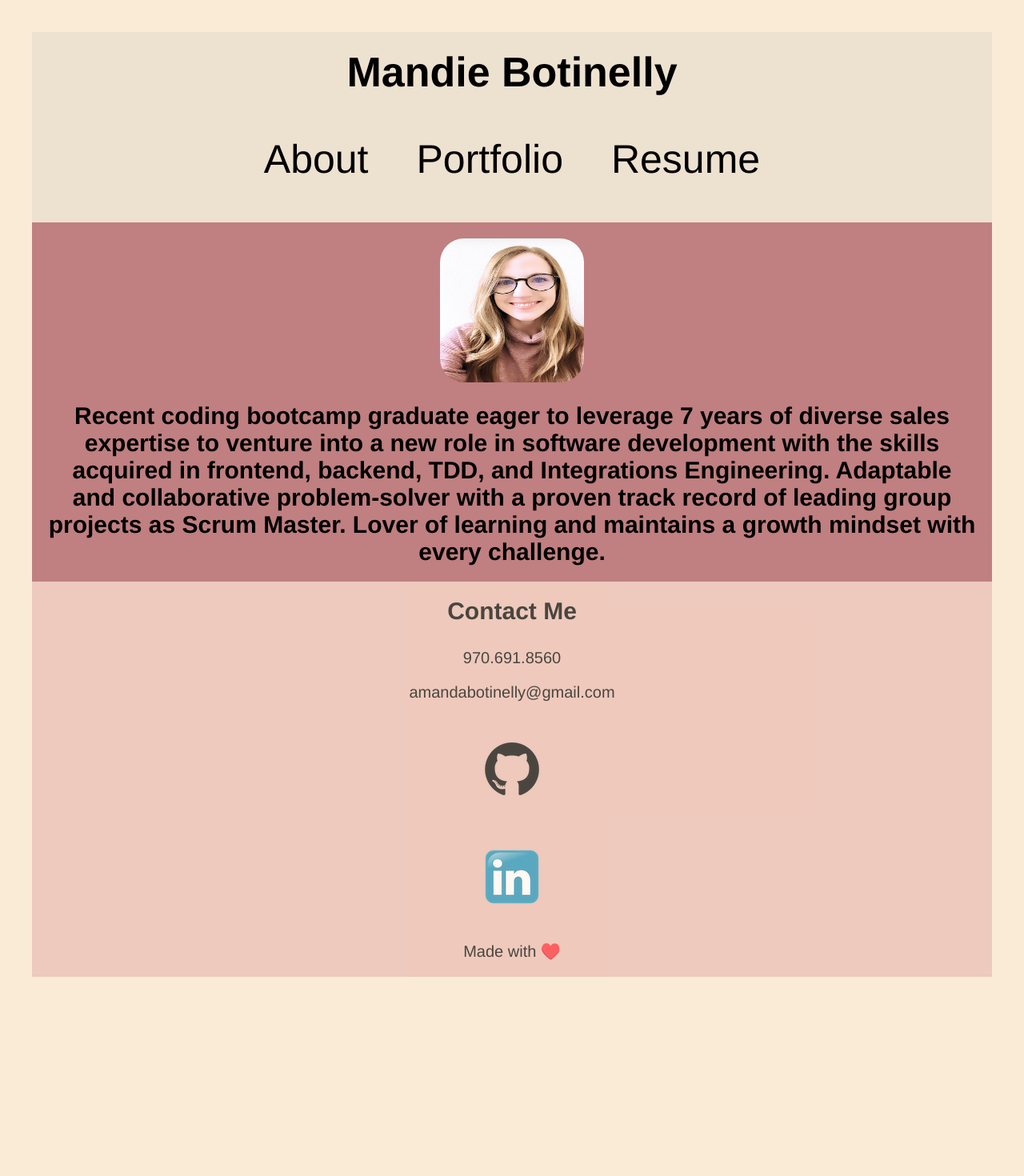
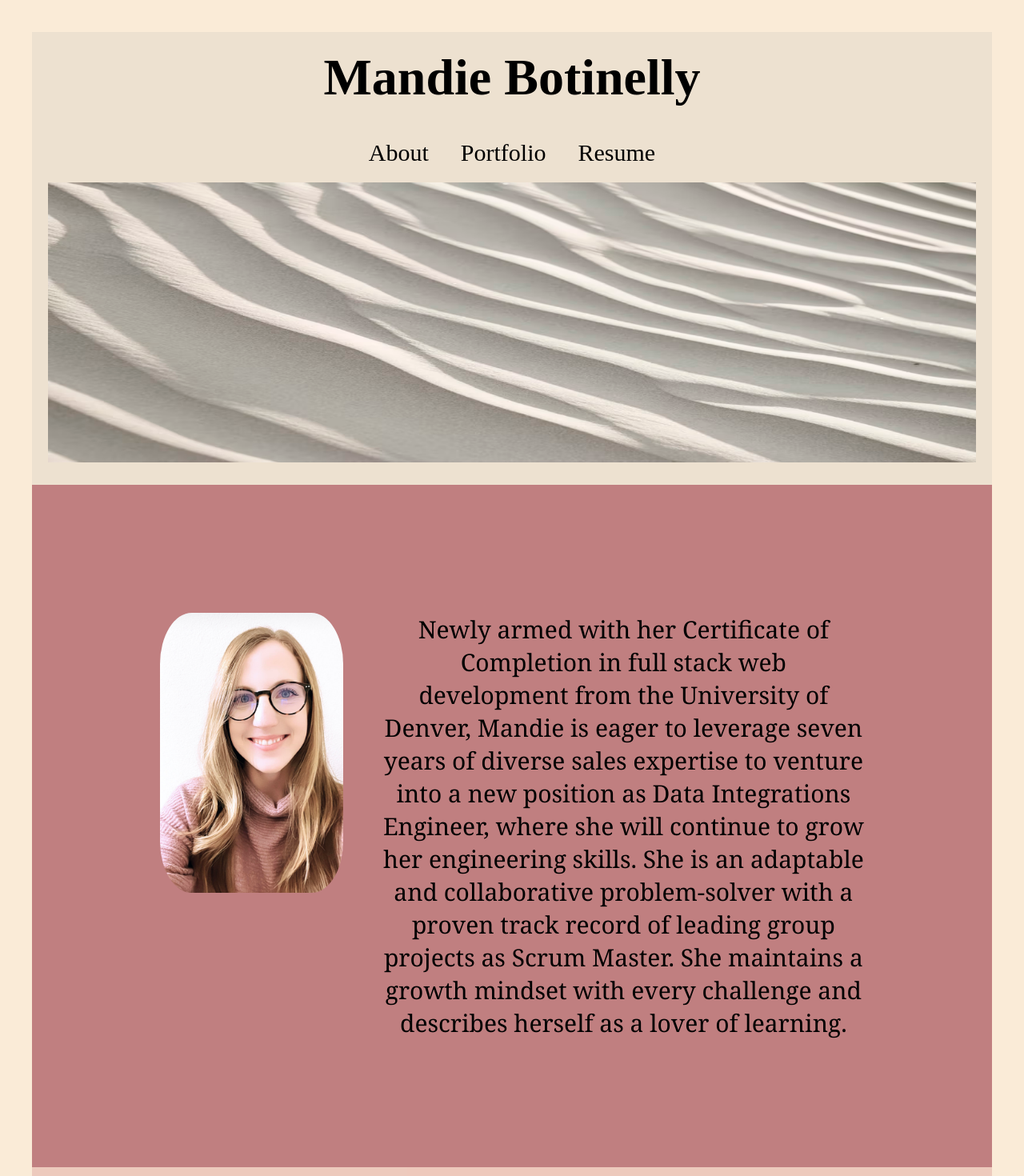
Before and after one commit to MandieBot/React-Portfolio, a React (Create React App) app in the folder mandie-portfolio/: page / in a window 1280 px wide. Shown: the top 1470 px of the page at 80% size. Before the commit the page ends 1261 px from the top, so only its background shows below. Built offline with nearby package versions, Linux system fonts and the light colour scheme.

Commit message:
Finished styling Navbar and About sections

```diff
--- a/mandie-portfolio/src/App.css
+++ b/mandie-portfolio/src/App.css
@@ -17,35 +17,47 @@ body {
 }
 .navLink {
   display: inline-block;
-  font-size: 50px;
-  padding: 20px;
+  font-size: 30px;
+
   text-align: center;
-  font-family: "Franklin Gothic Medium", "Arial Narrow", Arial, sans-serif;
+  font-family: cursive;
 }
 .header {
   padding: 10px;
   background-color: #ede1d0;
   color: black;
   text-align: center;
-  font-family: "Franklin Gothic Medium", "Arial Narrow", Arial, sans-serif;
-  font-size: 26px;
+  font-family: cursive;
+  font-size: 32px;
 }
 .headerImg {
-  width: 200px;
-  height: 200px;
+  width: 400px;
+  height: 370px;
   border-radius: 20%;
+}
+
+.rippleImg {
+  width: 100%;
+  height: 350px;
+  padding: 0px;
+  margin: 0px;
 }
 
 #AboutMe {
   background-color: #c07f80;
   color: black;
-  font-family: "Franklin Gothic Medium", "Arial Narrow", Arial, sans-serif;
-  font-size: 20px;
-  padding: 10px;
+  font-family: Cambria, Cochin, Georgia, Times, "Times New Roman", serif;
+  padding: 150px;
+  display: flex;
+}
+
+.aboutText {
+  padding-left: 40px;
+  font-size: 30px;
 }
 
 .resumeLink {
-  font-family: "Franklin Gothic Medium", "Arial Narrow", Arial, sans-serif;
+  font-family: Cambria, Cochin, Georgia, Times, "Times New Roman", serif;
   color: black;
   font-weight: bold;
 }
@@ -63,7 +75,8 @@ body {
 
 .appName {
   font-size: 26px;
-
+  font-family: Cambria, Cochin, Georgia, Times, "Times New Roman", serif;
+  font-weight: bold;
 }
 
 a {
@@ -78,7 +91,7 @@ a {
 .resumeStyling {
   background-color: #c07f80;
   text-align: center;
-  font-family: "Franklin Gothic Medium", "Arial Narrow", Arial, sans-serif;
+  font-family: Cambria, Cochin, Georgia, Times, "Times New Roman", serif;
   font-size: 28px;
 }
 
@@ -90,7 +103,7 @@ a {
   background-color: #e9bcb2;
   opacity: 0.7;
   color: black;
-  font-family: "Franklin Gothic Medium", "Arial Narrow", Arial, sans-serif;
+  font-family: Cambria, Cochin, Georgia, Times, "Times New Roman", serif;
   font-size: 20px;
   padding: 10px;
 }
--- a/mandie-portfolio/src/components/About.js
+++ b/mandie-portfolio/src/components/About.js
@@ -5,11 +5,12 @@ function About() {
   return (
     <div id="AboutMe">
       <img class="headerImg" src={profilepic} alt="headshot image" />
-      <h2>
-        Recent coding bootcamp graduate eager to leverage 7 years of diverse sales expertise to venture into a new role in software development with
-        the skills acquired in frontend, backend, TDD, and Integrations Engineering. Adaptable and collaborative problem-solver with a proven track
-        record of leading group projects as Scrum Master. Lover of learning and maintains a growth mindset with every challenge.
-      </h2>
+      <p class="aboutText">
+        Newly armed with her Certificate of Completion in full stack web development from the University of Denver, Mandie is eager to leverage seven
+        years of diverse sales expertise to venture into a new position as Data Integrations Engineer, where she will continue to grow her engineering
+        skills. She is an adaptable and collaborative problem-solver with a proven track record of leading group projects as Scrum Master. She
+        maintains a growth mindset with every challenge and describes herself as a lover of learning.
+      </p>
     </div>
   );
 }
--- a/mandie-portfolio/src/components/Navbar.js
+++ b/mandie-portfolio/src/components/Navbar.js
@@ -1,5 +1,6 @@
 import React from "react";
 import { Link } from "react-router-dom";
+import ripples from "../images/white-ripples.avif";
 
 function Nav() {
   return (
@@ -15,6 +16,7 @@ function Nav() {
           <Link to="/resume">Resume</Link>
         </li>
       </ul>
+      <img class="rippleImg" src={ripples} alt="textured-white-ripples" />
     </div>
   );
 }
```
Also changed, not shown: mandie-portfolio/src/images/white-ripples.avif (added).
